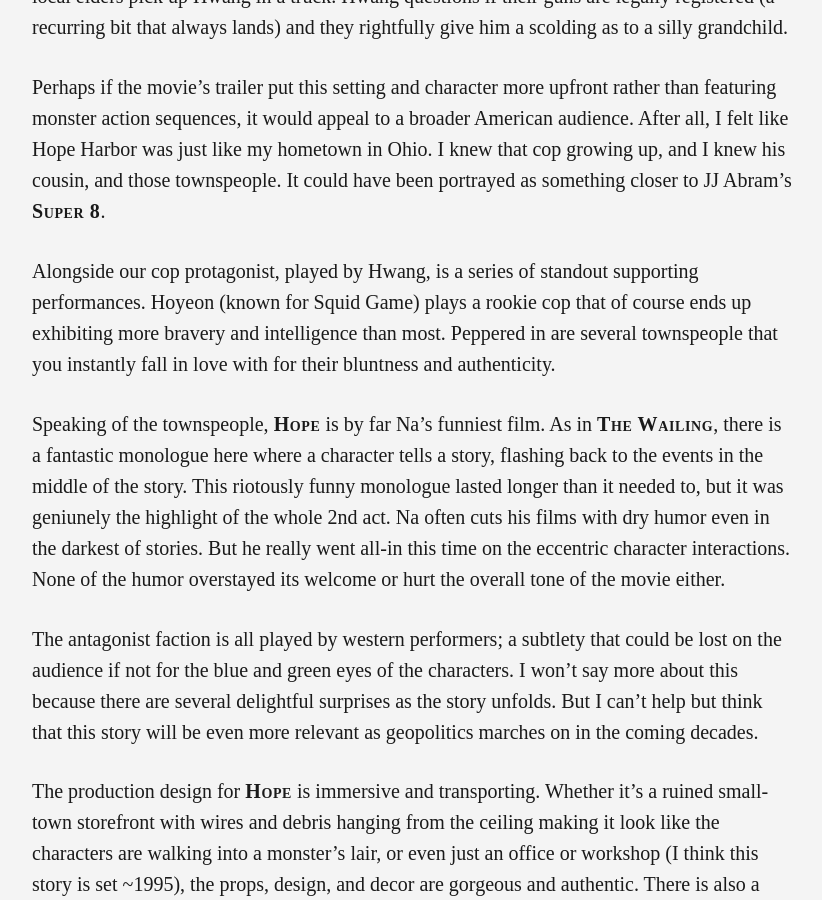
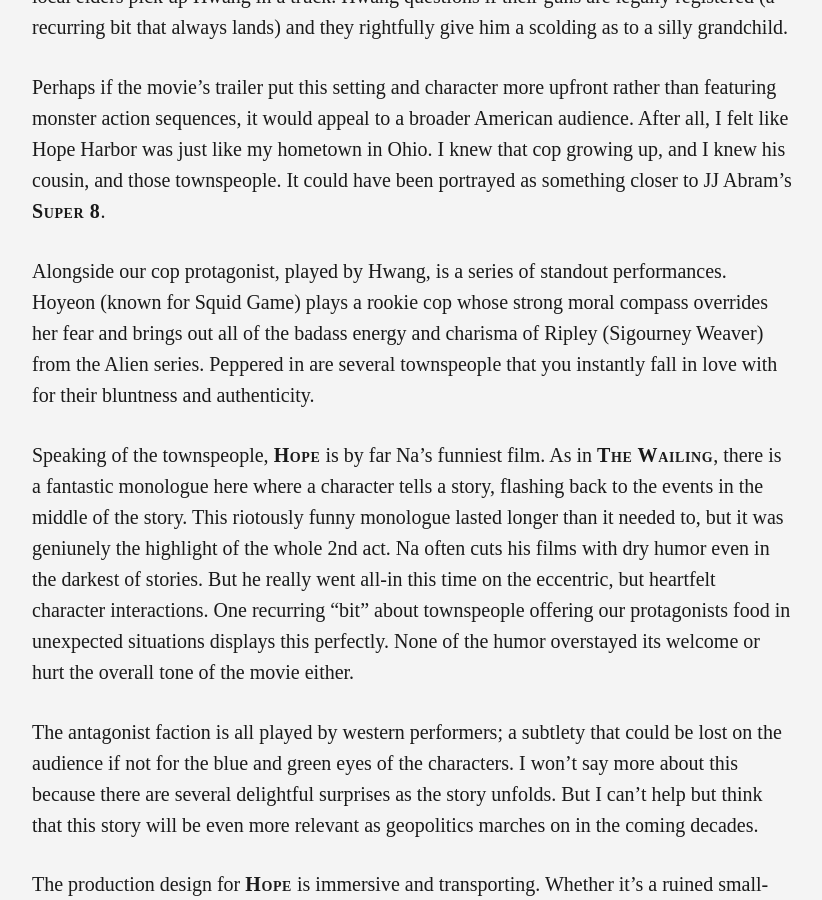
Before and after one commit to Slowburn-Movies/slowburn-movies.github.io, a Jekyll site: the page built from _posts/2026-09-10-hope.md, in a window 1280 px wide and 900 px high, scrolled down 1309 px. Shown: the whole window, without its empty margins (228-1050 px from the left). Built offline with Jekyll 4.4.1, drawn with Linux system fonts in a browser that asks for light colours; some web fonts are replaced.

Commit message:
Update 2026-09-10-hope.md

```diff
--- a/_posts/2026-09-10-hope.md
+++ b/_posts/2026-09-10-hope.md
@@ -32,9 +32,9 @@ Jungmin Hwang plays a straight-laced, local cop that just wants to follow "the b
 
 Perhaps if the movie's trailer put this setting and character more upfront rather than featuring monster action sequences, it would appeal to a broader American audience. After all, I felt like Hope Harbor was just like my hometown in Ohio. I knew that cop growing up, and I knew his cousin, and those townspeople. It could have been portrayed as something closer to JJ Abram’s <cite>Super 8</cite>.
 
-Alongside our cop protagonist, played by Hwang, is a series of standout supporting performances. Hoyeon (known for Squid Game) plays a rookie cop that of course ends up exhibiting more bravery and intelligence than most. Peppered in are several townspeople that you instantly fall in love with for their bluntness and authenticity.
+Alongside our cop protagonist, played by Hwang, is a series of standout performances. Hoyeon (known for Squid Game) plays a rookie cop whose strong moral compass overrides her fear and brings out all of the badass energy and charisma of Ripley (Sigourney Weaver) from the Alien series. Peppered in are several townspeople that you instantly fall in love with for their bluntness and authenticity.
 
-Speaking of the townspeople, <cite>Hope</cite> is by far Na’s funniest film. As in <cite>The Wailing</cite>, there is a fantastic monologue here where a character tells a story, flashing back to the events in the middle of the story. This riotously funny monologue lasted longer than it needed to, but it was geniunely the highlight of the whole 2nd act. Na often cuts his films with dry humor even in the darkest of stories. But he really went all-in this time on the eccentric character interactions. None of the humor overstayed its welcome or hurt the overall tone of the movie either.
+Speaking of the townspeople, <cite>Hope</cite> is by far Na’s funniest film. As in <cite>The Wailing</cite>, there is a fantastic monologue here where a character tells a story, flashing back to the events in the middle of the story. This riotously funny monologue lasted longer than it needed to, but it was geniunely the highlight of the whole 2nd act. Na often cuts his films with dry humor even in the darkest of stories. But he really went all-in this time on the eccentric, but heartfelt character interactions. One recurring "bit" about townspeople offering our protagonists food in unexpected situations displays this perfectly. None of the humor overstayed its welcome or hurt the overall tone of the movie either.
 
 The antagonist faction is all played by western performers; a subtlety that could be lost on the audience if not for the blue and green eyes of the characters. I won’t say more about this because there are several delightful surprises as the story unfolds. But I can't help but think that this story will be even more relevant as geopolitics marches on in the coming decades.
 
```
